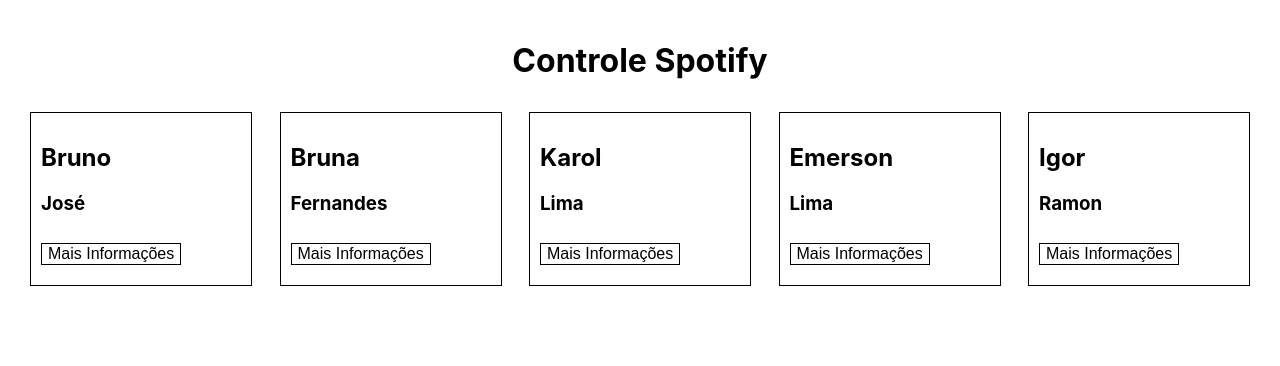
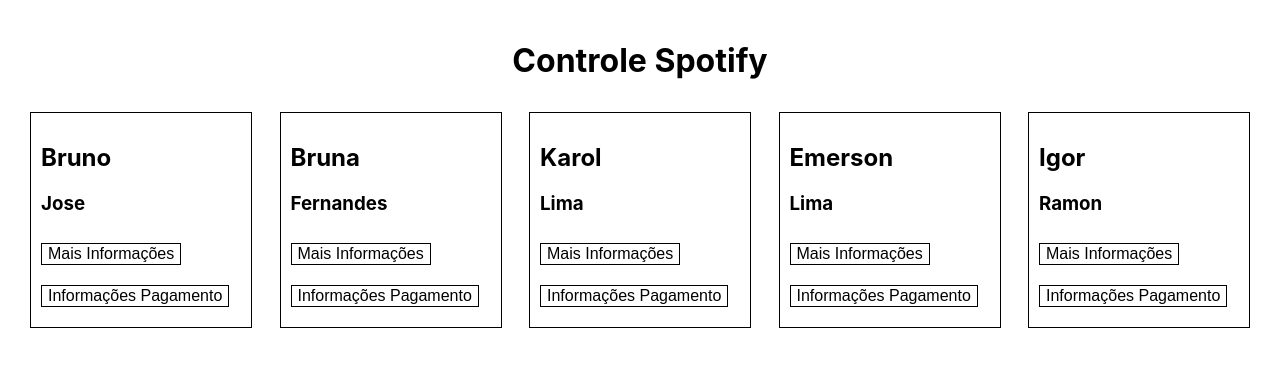
Before and after one commit to brunozn/react-components-with-props, a React (Create React App) app: page / in a window 1280 px wide. Shown: the top 366 px of the page. Built offline with nearby package versions, Linux system fonts and the light colour scheme.

Commit message:
Add modal para mais informaçoes

```diff
--- a/public/index.html
+++ b/public/index.html
@@ -1,14 +1,12 @@
 <!DOCTYPE html>
 <html lang="en">
+
 <head>
   <meta charset="utf-8" />
   <link rel="icon" href="%PUBLIC_URL%/favicon.ico" />
   <meta name="viewport" content="width=device-width, initial-scale=1" />
   <meta name="theme-color" content="#000000" />
-    <meta
-      name="description"
-      content="Web site created using create-react-app"
-    />
+  <meta name="description" content="Web site created using create-react-app" />
   <link rel="apple-touch-icon" href="%PUBLIC_URL%/logo192.png" />
   <!--
       manifest.json provides metadata used when your web app is installed on a
@@ -24,8 +22,9 @@
       work correctly both with client-side routing and a non-root public URL.
       Learn how to configure a non-root public URL by running `npm run build`.
     -->
-    <title>React App</title>
+  <title>Controle Spotify</title>
 </head>
+
 <body>
   <noscript>You need to enable JavaScript to run this app.</noscript>
   <div id="root"></div>
@@ -40,4 +39,5 @@
       To create a production bundle, use `npm run build` or `yarn build`.
     -->
 </body>
+
 </html>
--- a/src/components/AnimalCard/UserCard.js
+++ /dev/null
@@ -1,19 +0,0 @@
-import React from "react";
-import "./UserCard.css";
-
-export default function AnimalCard({
-  name,
-  lastName,
-  additional,
-  showAdditional,
-}) {
-  return (
-    <div className="user-wrapper">
-      <h2>{name}</h2>
-      <h3>{lastName}</h3>
-      <button onClick={() => showAdditional(additional)}>
-        Mais Informações
-      </button>
-    </div>
-  );
-}
--- a/src/components/App/App.js
+++ b/src/components/App/App.js
@@ -2,13 +2,20 @@
 import "./App.css";
 
 import data from "./data";
-import UserCard from "../AnimalCard/UserCard";
+import UserCard from "../UserCard/UserCard";
 
 function showAdditional(additional) {
   const alertInformation = Object.entries(additional)
     .map((information) => `${information[0]}: ${information[1]}`)
     .join("\n");
   alert(alertInformation);
+}
+
+function showPayment(payment) {
+  const alertInformations = Object.entries(payment)
+    .map((informations) => `${informations[0]}: ${informations[1]}`)
+    .join("\n");
+  alert(alertInformations);
 }
 
 function App() {
@@ -18,9 +25,11 @@
       {data.map((user) => (
         <UserCard
           additional={user.additional}
+          payment={user.payment}
           key={user.name}
           name={user.name}
           lastName={user.lastName}
+          showPayment={showPayment}
           showAdditional={showAdditional}
         />
       ))}
--- a/src/components/App/data.js
+++ b/src/components/App/data.js
@@ -1,24 +1,19 @@
 export default [
   {
     name: "Bruno",
-    lastName: "José",
+    lastName: "Jose",
     enteredInto: "00/00/2019",
     valuePayable: 0.0,
     currentDebt: 0.0,
-    payment: {
-      valuePaid: 0.0,
-      paymentDate: "00/00/2019",
-      FormOfPayment: "DepositoBB",
-    },
   },
   {
     name: "Bruna",
     lastName: "Fernandes",
-    enteredInto: "00/00/2019",
-    valuePayable: 0.0,
-    currentDebt: 0.0,
+    //enteredInto: "00/00/2019",
+    //valuePayable: 0.0,
+    //currentDebt: 0.0,
     payment: {
-      valuePaid: 0.0,
+      valuePaid: 30,
       paymentDate: "00/00/2019",
       FormOfPayment: "DepositoBB",
     },
@@ -33,7 +28,7 @@
     valuePayable: 0.0,
     currentDebt: 0.0,
     payment: {
-      valuePaid: 0.0,
+      valuePaid: 36,
       paymentDate: "00/00/2019",
       FormOfPayment: "DepositoBB",
     },
@@ -44,13 +39,13 @@
   {
     name: "Emerson",
     lastName: "Lima",
-    enteredInto: "00/00/2019",
-    valuePayable: 0.0,
-    currentDebt: 0.0,
+    //enteredInto: "00/00/2019",
+    //valuePayable: 0.0,
+    //currentDebt: 0.0,
     payment: {
-      valuePaid: 0.0,
+      valuePaid: 36,
       paymentDate: "00/00/2019",
-      FormOfPayment: "DepositoBB",
+      //FormOfPayment: "DepositoBB",
     },
     additional: {
       notes: "Notas",
@@ -59,13 +54,13 @@
   {
     name: "Igor",
     lastName: "Ramon",
-    enteredInto: "00/00/2019",
-    valuePayable: 0.0,
-    currentDebt: 0.0,
+    //enteredInto: "00/00/2019",
+    //valuePayable: 0.0,
+    //currentDebt: 0.0,
     payment: {
-      valuePaid: 0.0,
-      paymentDate: "00/00/2019",
-      FormOfPayment: "DepositoBB",
+      valuePaid: 36,
+      //paymentDate: "00/00/2019",
+      //FormOfPayment: "DepositoBB",
     },
     additional: {
       notes: "Notas",
--- /dev/null
+++ b/src/components/UserCard/UserCard.js
@@ -0,0 +1,48 @@
+import React from "react";
+import PropTypes from "prop-types";
+import "./UserCard.css";
+
+export default function UserCard({
+  name,
+  lastName,
+  additional,
+  showAdditional,
+  payment,
+  showPayment,
+}) {
+  return (
+    <div className="user-wrapper">
+      <h2>{name}</h2>
+      <h3>{lastName}</h3>
+      <button onClick={() => showAdditional(additional)}>
+        Mais Informações
+      </button>
+
+      <button onClick={() => showPayment(payment)}>
+        Informações Pagamento
+      </button>
+    </div>
+  );
+}
+
+UserCard.propTypes = {
+  name: PropTypes.string.isRequired,
+  lastName: PropTypes.string.isRequired,
+  showAdditional: PropTypes.func.isRequired,
+  showPayment: PropTypes.func.isRequired,
+  additional: PropTypes.shape({
+    notes: PropTypes.string,
+  }),
+  payment: PropTypes.shape({
+    valuePaid: PropTypes.number,
+  }),
+};
+
+UserCard.defaultProps = {
+  additional: {
+    notes: "Não possui informações adicionais",
+  },
+  payment: {
+    valuePaid: "Não é necessario pagamento",
+  },
+};
```
Also changed, not shown: src/components/UserCard/UserCard.css (renamed from src/components/AnimalCard/UserCard.css). Lines whose indentation alone changed are shown as unchanged.
